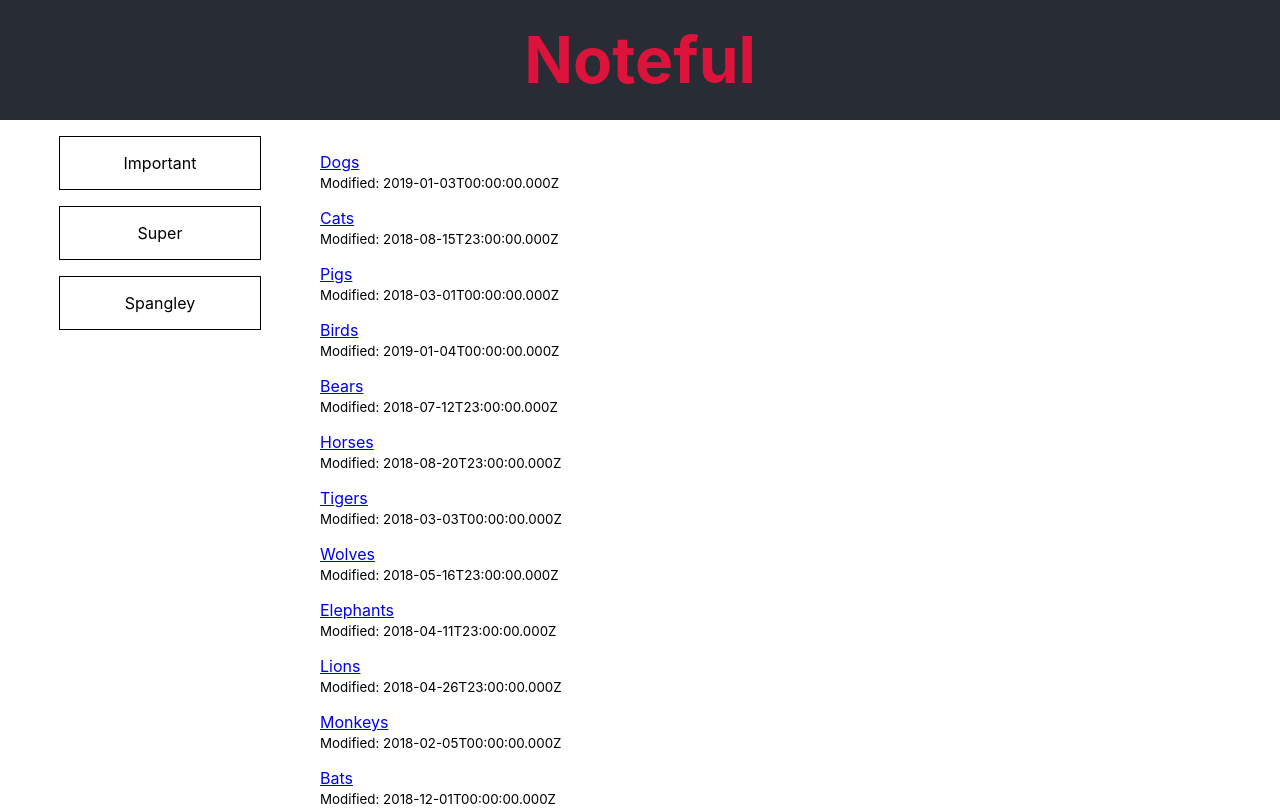
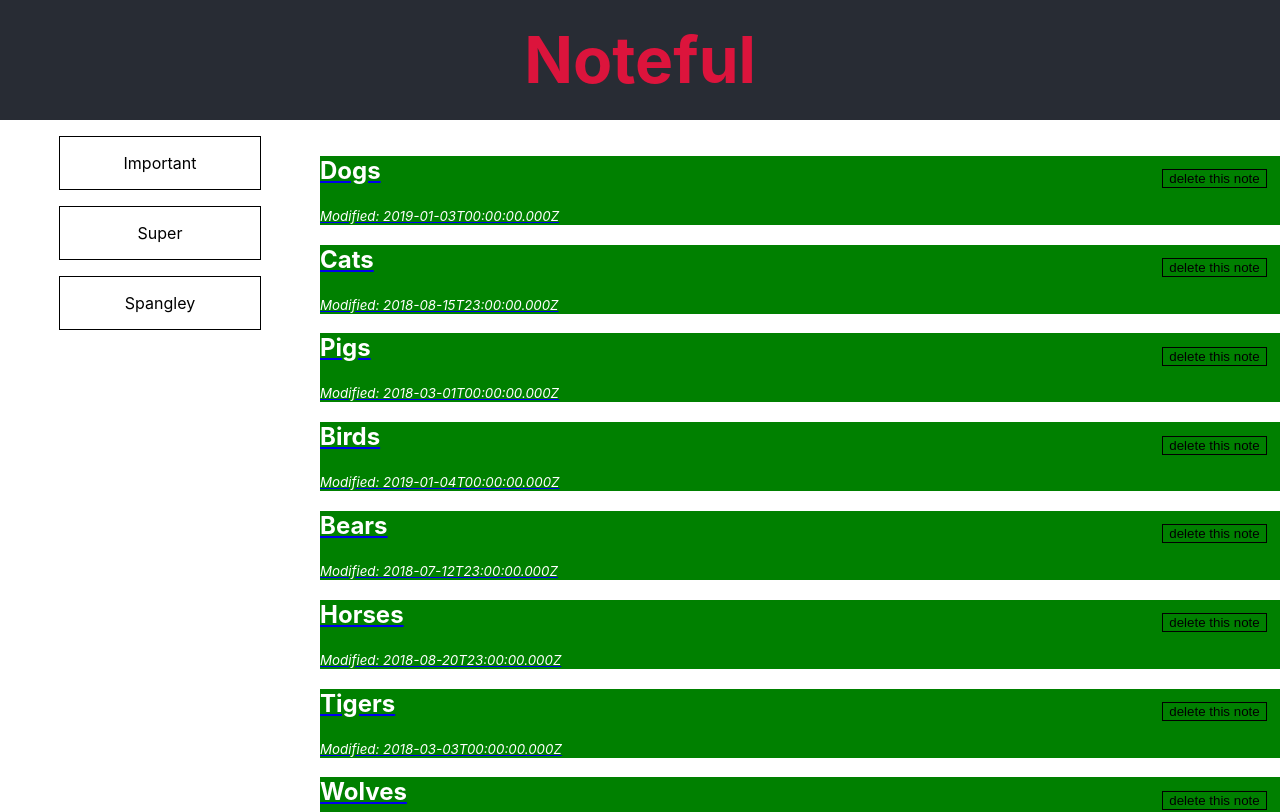
Before and after one commit to jessegilbride/noteful, a React (Create React App) app: page / in a window 1280 px wide. Shown: the top 812 px of the page. Built offline with nearby package versions, Linux system fonts and the light colour scheme.

Commit message:
added context provider to App

```diff
--- a/src/AllNotes.js
+++ b/src/AllNotes.js
@@ -1,5 +1,6 @@
 import React, { Component } from 'react'
 import { Link } from 'react-router-dom';
+import NoteHeader from './NoteHeader';
 // PROPS PASSED IN:
 
 export class AllNotesView extends Component {
@@ -11,9 +12,8 @@ export class AllNotesView extends Component {
       return (
         <li key={note.id}>
           <Link to={`/${note.folderId}/${note.id}`}>
-            {note.name}<br />
+            <NoteHeader note={note} />
           </Link>
-          <small>Modified: {note.modified}</small>
         </li>
       )
     })
--- a/src/App.css
+++ b/src/App.css
@@ -91,6 +91,8 @@ main.flex-container {
 
 .note-header {
   position: relative;
+  background-color: green;
+  color: white;
 }
 
 .note-name {
--- a/src/App.js
+++ b/src/App.js
@@ -3,6 +3,7 @@ import React, { Component } from 'react';
 import { Link } from 'react-router-dom';
 import Main from './Main';
 import Sidebar from './Sidebar';
+import { NotefulContext } from "./NotefulContext";
 // FILES & HELPERS --------------------
 import dummyStore from './dummyStore';
 // CSS --------------------
@@ -12,7 +13,20 @@ console.clear();
 
 class App extends Component {
 
+  state = {
+    folders: dummyStore.folders,
+    notes: dummyStore.notes
+  }
+
+  deleteNote = (noteId) => {}
+
   render() {
+    const contextValue = {
+      folders: this.state.folders,
+      notes: this.state.notes,
+      deleteNote: this.deleteNote
+    }
+
     return (
       <div className='App'>
         <header>
@@ -20,13 +34,12 @@ class App extends Component {
             <Link to='/' className='header-link'>Noteful</Link>
           </h1>
         </header>
+        <NotefulContext.Provider value={contextValue} >
         <main className='flex-container'>
-          <Sidebar folders={dummyStore.folders} />
-          <Main notes={dummyStore.notes} />
+          <Sidebar folders={this.state.folders} />
+          <Main notes={this.state.notes} />
         </main>
-
-        {/* {console.log(dummyStore.folders)} */}
-        {/* {console.log(dummyStore.notes)} */}
+        </NotefulContext.Provider>
 
       </div>
     )
--- a/src/Folder.js
+++ b/src/Folder.js
@@ -1,5 +1,6 @@
 import React, { Component } from 'react'
 import { Link } from 'react-router-dom';
+import NoteHeader from './NoteHeader';
 // PROPS PASSED IN:
 // notes={dummyStore.notes}
 // routeProps={history, location, match}
@@ -13,9 +14,8 @@ class Folder extends Component {
       return (
         <li key={note.id}>
           <Link to={`/${note.folderId}/${note.id}`}>
-            {note.name}<br />
+            <NoteHeader note={note} />
           </Link>
-          <small>Modified: {note.modified}</small>
         </li>
       )
     });
--- a/src/NoteHeader.js
+++ b/src/NoteHeader.js
@@ -11,8 +11,6 @@ class NoteHeader extends Component {
       <div className='note-header'>
         <h2 className='note-name'>{this.props.note.name}</h2>
         <span className='note-modified'>Modified: {this.props.note.modified}</span>
-        {/* <span className='note-modified'>Modified: {new Date().toISOString(this.props.note.modified)}</span> */}
-        {/* <span className='note-modified'>Modified: {new Date().toUTCString(this.props.note.modified)}</span> */}
         <input type='button' value='delete this note' className='btn note-delete' />
       </div>
     )
--- /dev/null
+++ b/src/NotefulContext.js
@@ -0,0 +1,12 @@
+import React from 'react'
+
+export const NotefulContext = React.createContext({
+  folders: [],
+  notes: [],
+  // addFolder: () => {},
+  // deleteFolder: () => {},
+  // addNote: () => {},
+  deleteNote: () => {}
+})
+
+// export default NotefulContext
```
Also changed, not shown: 1 other file (tests, documents, lock files or other folders).
